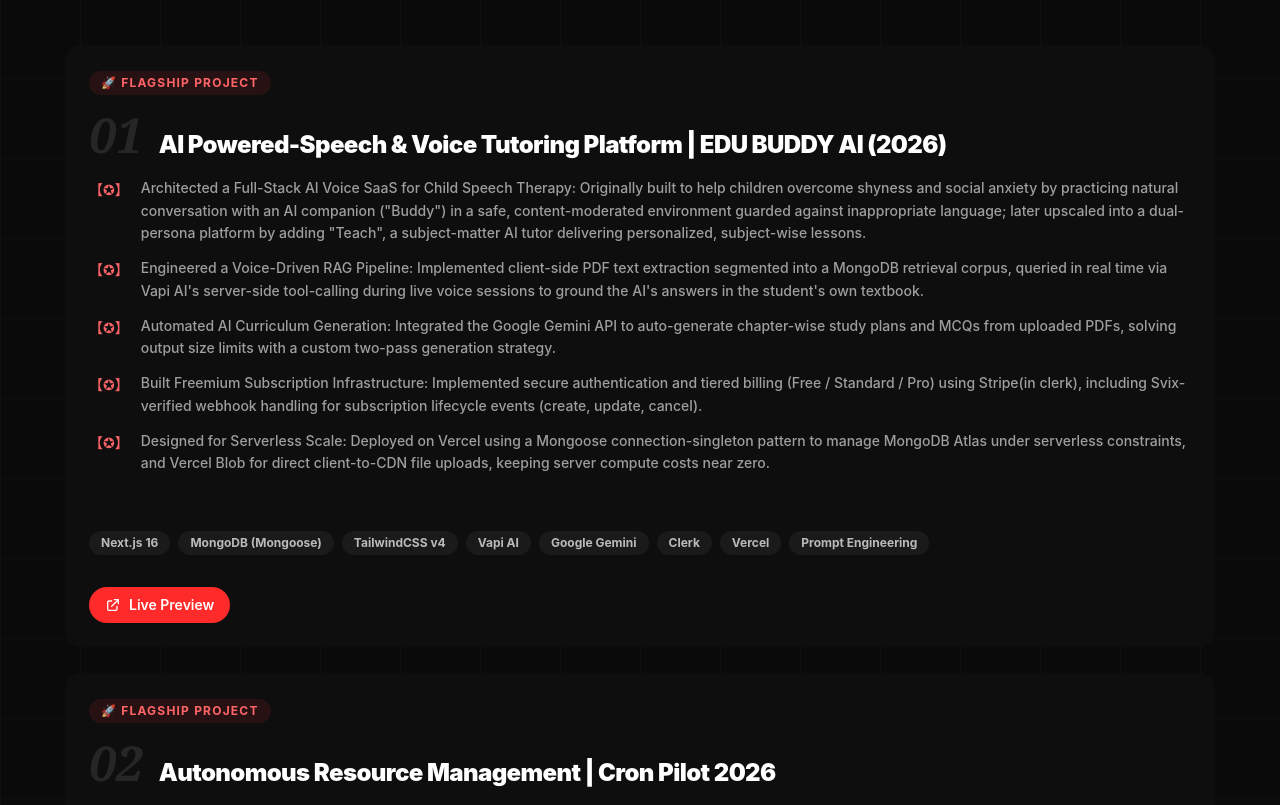
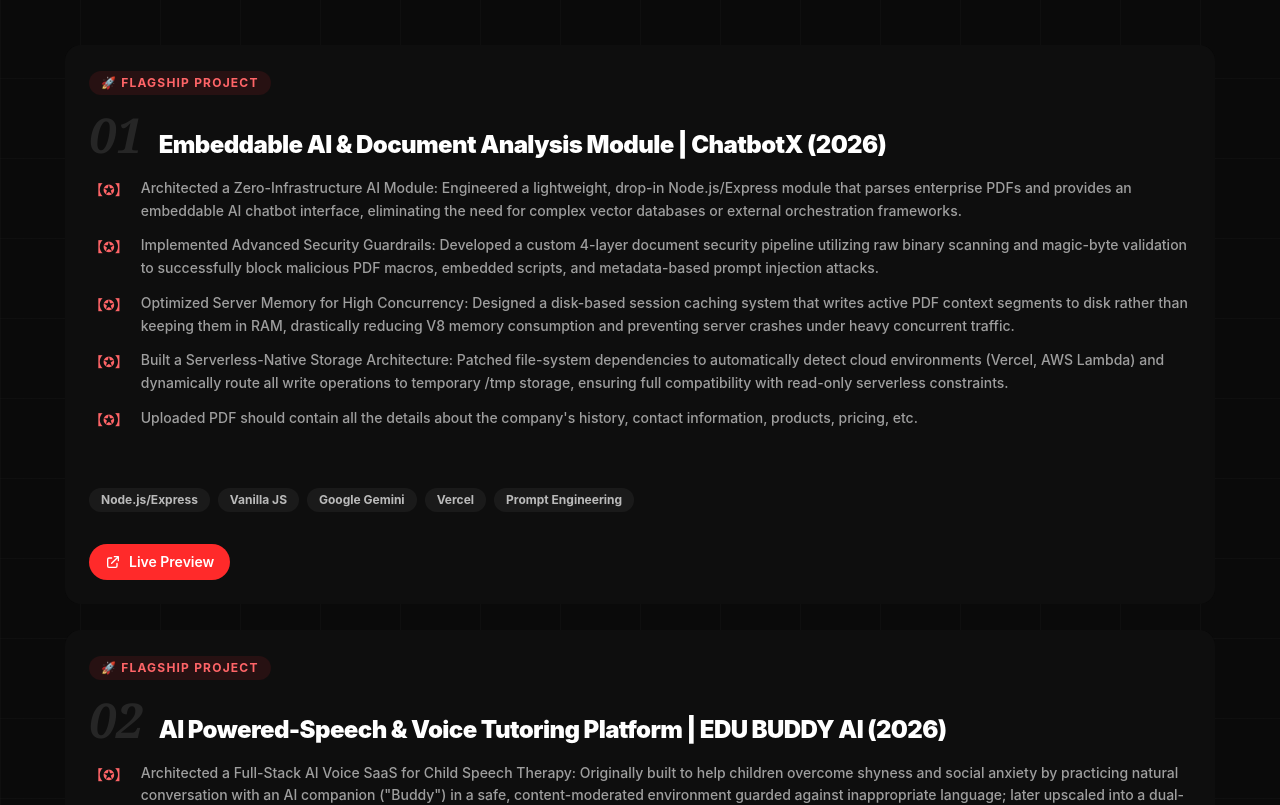
Before and after one commit to saurrav/Resume, a React (Vite) app: page / in a window 1280 px wide. Shown: the part 6060-6865 px from the top of the page. Built offline with nearby package versions, Linux system fonts and the light colour scheme; no server answers.

Commit message:
Update portfolio content and component functions

```diff
--- a/src/data/portfolioData.js
+++ b/src/data/portfolioData.js
@@ -275,6 +275,30 @@
     id: "foodmesh",
     number: "01",
     badge: "🚀 Flagship Project",
+    title: "Embeddable AI & Document Analysis Module | ChatbotX (2026)",
+    description: `
+    【✪】 Architected a Zero-Infrastructure AI Module: Engineered a lightweight, drop-in Node.js/Express module that parses enterprise PDFs and provides an embeddable AI chatbot interface, eliminating the need for complex vector databases or external orchestration frameworks.
+    【✪】 Implemented Advanced Security Guardrails: Developed a custom 4-layer document security pipeline utilizing raw binary scanning and magic-byte validation to successfully block malicious PDF macros, embedded scripts, and metadata-based prompt injection attacks.
+    【✪】 Optimized Server Memory for High Concurrency: Designed a disk-based session caching system that writes active PDF context segments to disk rather than keeping them in RAM, drastically reducing V8 memory consumption and preventing server crashes under heavy concurrent traffic.
+    【✪】 Built a Serverless-Native Storage Architecture: Patched file-system dependencies to automatically detect cloud environments (Vercel, AWS Lambda) and dynamically route all write operations to temporary /tmp storage, ensuring full compatibility with read-only serverless constraints.
+    【✪】 Uploaded PDF should contain all the details about the company's history, contact information, products, pricing, etc.
+    `,
+    techTags: [
+      "Node.js/Express",
+      "Vanilla JS",
+      "Google Gemini",
+      "Vercel", "Prompt Engineering"
+    ],
+    links: {
+      demo: 'https://pdf-gemini-chatbot-git-main-tttt-8c46.vercel.app/',
+      demoText: 'Live Preview',
+    },
+    isFlagship: true,
+  },
+  {
+    id: "foodmesh",
+    number: "02",
+    badge: "🚀 Flagship Project",
     title: "AI Powered-Speech & Voice Tutoring Platform | EDU BUDDY AI (2026)",
     description: `
     【✪】 Architected a Full-Stack AI Voice SaaS for Child Speech Therapy: Originally built to help children overcome shyness and social anxiety by practicing natural conversation with an AI companion ("Buddy") in a safe, content-moderated environment guarded against inappropriate language; later upscaled into a dual-persona platform by adding "Teach", a subject-matter AI tutor delivering personalized, subject-wise lessons.
@@ -296,9 +320,10 @@
       demoText: 'Live Preview',
     },
     isFlagship: true,
-  }, {
+  },
+  {
     id: "foodmesh",
-    number: "02",
+    number: "03",
     badge: "🚀 Flagship Project",
     title: "Autonomous Resource Management | Cron Pilot 2026",
     description: `
@@ -324,7 +349,7 @@
   },
   {
     id: "karigar",
-    number: "03",
+    number: "04",
     badge: null,
     title: "Algorithmic Crypto Trading Bot | Astra 2024",
     description: `
@@ -343,7 +368,7 @@
   },
   {
     id: "sentiment-analysis",
-    number: "04",
+    number: "05",
     badge: "🚀 Flagship Project",
     title: "AI-Powered EMR System – CIBERNETICO (2020)",
     description: `
```
Also changed, not shown: 1 other file (tests, documents, lock files or other folders).
